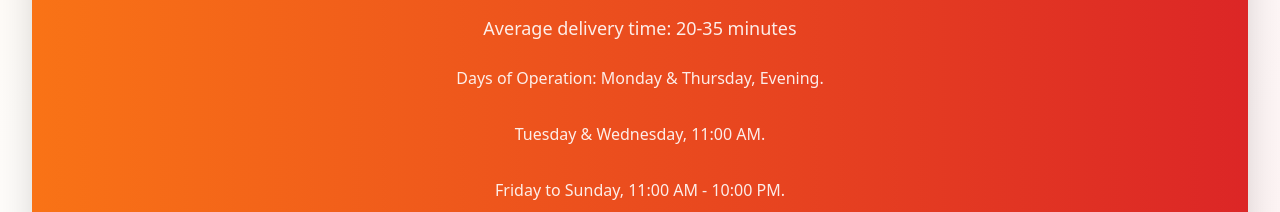
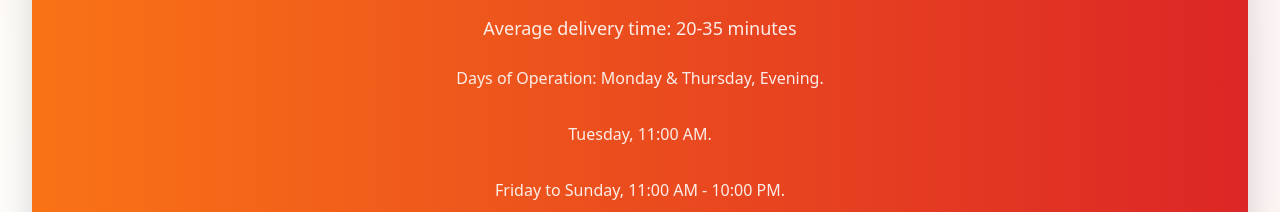
Before and after one commit to MichaelOputa/DeeLiciousBites, a React (Vite) app: page / in a window 1280 px wide. Shown: the part 4487-4699 px from the top of the page. Built offline with nearby package versions, Linux system fonts and the light colour scheme.

Commit message:
Deelicious Bites

```diff
--- a/src/components/Order.tsx
+++ b/src/components/Order.tsx
@@ -79,7 +79,7 @@ export default function Order() {
               Days of Operation: Monday & Thursday, Evening.
             </p>
             <p className="text-center mb-8 opacity-90">
-              Tuesday & Wednesday, 11:00 AM.
+              Tuesday, 11:00 AM.
             </p>
            <p className="text-center mb-8 opacity-90">
               Friday to Sunday, 11:00 AM - 10:00 PM.
```
